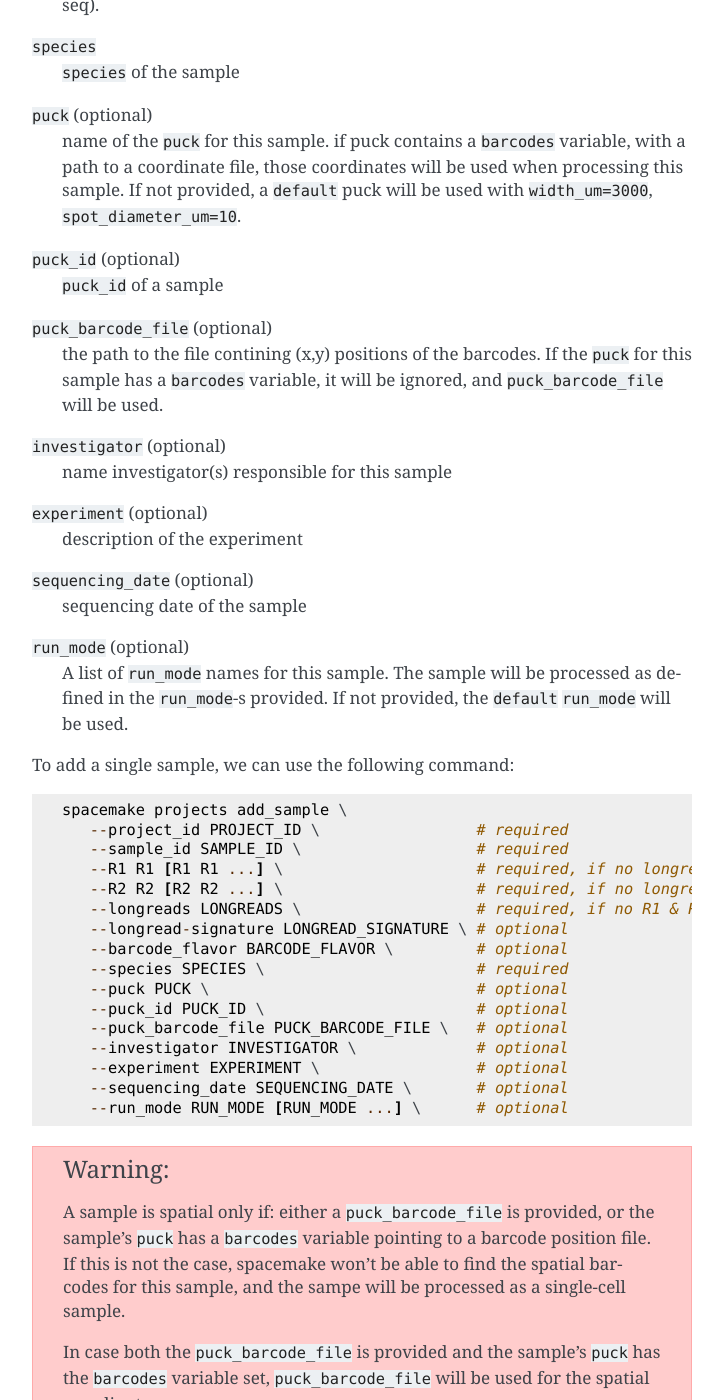
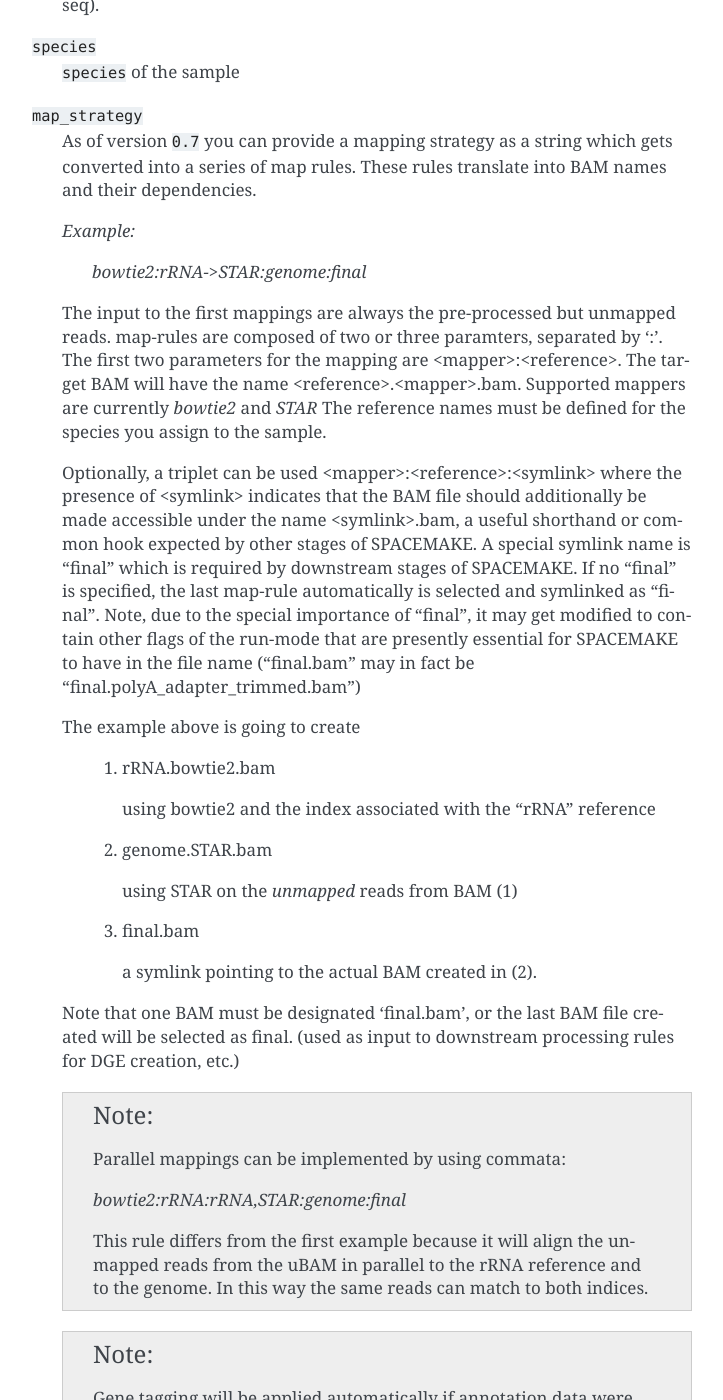
Before and after one commit to rajewsky-lab/spacemake, a Sphinx documentation site: the page built from docs/projects/index.rst, in a window 1280 px wide and 1400 px high, scrolled down 1113 px. Shown: the whole window, without its empty margins (388-1111 px from the left). Built offline with Sphinx 7.4.7, drawn with Linux system fonts in a browser that asks for light colours; pages that are not in the unit, such as notebooks, are missing from menus; some of the changed text lies outside the part shown.

Commit message:
* document map_strategy, new add_species function to add multiple references and custom_rules support in config.yaml

```diff
--- a/docs/projects/index.rst
+++ b/docs/projects/index.rst
@@ -44,6 +44,71 @@ In spacemake each sample can have the folloing variables:
 
 ``species``
    ``species`` of the sample
+
+``map_strategy``
+    As of version ``0.7`` you can provide a mapping strategy as a string which gets converted into a
+    series of map rules. These rules translate into BAM names and their dependencies.
+
+    *Example:*
+
+        `bowtie2:rRNA->STAR:genome:final`
+
+    The input to the first mappings are always the pre-processed
+    but unmapped reads.
+    map-rules are composed of two or three paramters, separated by ':'.
+    The first two parameters for the mapping are <mapper>:<reference>. The target BAM will have
+    the name <reference>.<mapper>.bam. Supported mappers are currently `bowtie2` and `STAR`
+    The reference names must be defined for the species you assign to the sample.
+
+    Optionally, a triplet can be used <mapper>:<reference>:<symlink> where the presence of <symlink>
+    indicates that the BAM file should additionally be made accessible under the name <symlink>.bam, a useful
+    shorthand or common hook expected by other stages of SPACEMAKE. A special symlink name is "final"
+    which is required by downstream stages of SPACEMAKE. If no "final" is specified, the last map-rule
+    automatically is selected and symlinked as "final".
+    Note, due to the special importance of "final", it may get modified to contain other flags of the run-mode
+    that are presently essential for SPACEMAKE to have in the file name ("final.bam" may in fact be
+    "final.polyA_adapter_trimmed.bam")
+
+    The example above is going to create
+
+        (1) rRNA.bowtie2.bam
+
+            using bowtie2 and the index associated with the "rRNA" reference
+
+
+        (2) genome.STAR.bam
+
+            using STAR on the *unmapped* reads from BAM (1)
+
+
+        (3) final.bam
+
+            a symlink pointing to the actual BAM created in (2).
+
+    Note that one BAM must be designated 'final.bam', or the last BAM file created will be selected as final.
+    (used as input to downstream processing rules for DGE creation, etc.)
+
+    .. note::
+
+        Parallel mappings can be implemented by using commata:
+
+        `bowtie2:rRNA:rRNA,STAR:genome:final`
+
+        This rule differs from the first example because it will align the unmapped reads from the uBAM
+        in parallel to the rRNA reference and to the genome. In this way the same reads can match to both
+        indices.
+
+    .. note::
+
+      Gene tagging will be applied automatically if annotation data were provided for the associated
+      reference index (by using 'spacemake config add_species --annotation=... ')
+
+    .. warning::
+
+       Please be sure to escape your `map_strategy` with double-quotes to prevent bash from
+       interpreting the '>' as a redirect instruction.
+
+
 
 ``puck`` (optional)
    name of the ``puck`` for this sample. if puck contains a ``barcodes`` variable, with a path
--- a/docs/quick-start/index.rst
+++ b/docs/quick-start/index.rst
@@ -28,9 +28,9 @@ a new species has to be added::
 
    spacemake config add_species \
       --name \         # name of the species
-      --genome \       # path to .fa file
+      --reference \    # short-hand name of the sequence (default='genome')
+      --sequence \     # path to .fa file
       --annotation \   # path to .gtf file
-      --rRNA_genome \  # (optional) path to ribosomal-RNA genome
       --STAR_index_dir # (optional) path to an existing STAR index directory
 
 More info :ref:`here <configure-species>`.
```
Also changed, not shown: docs/config.rst (+38 -7 lines).
